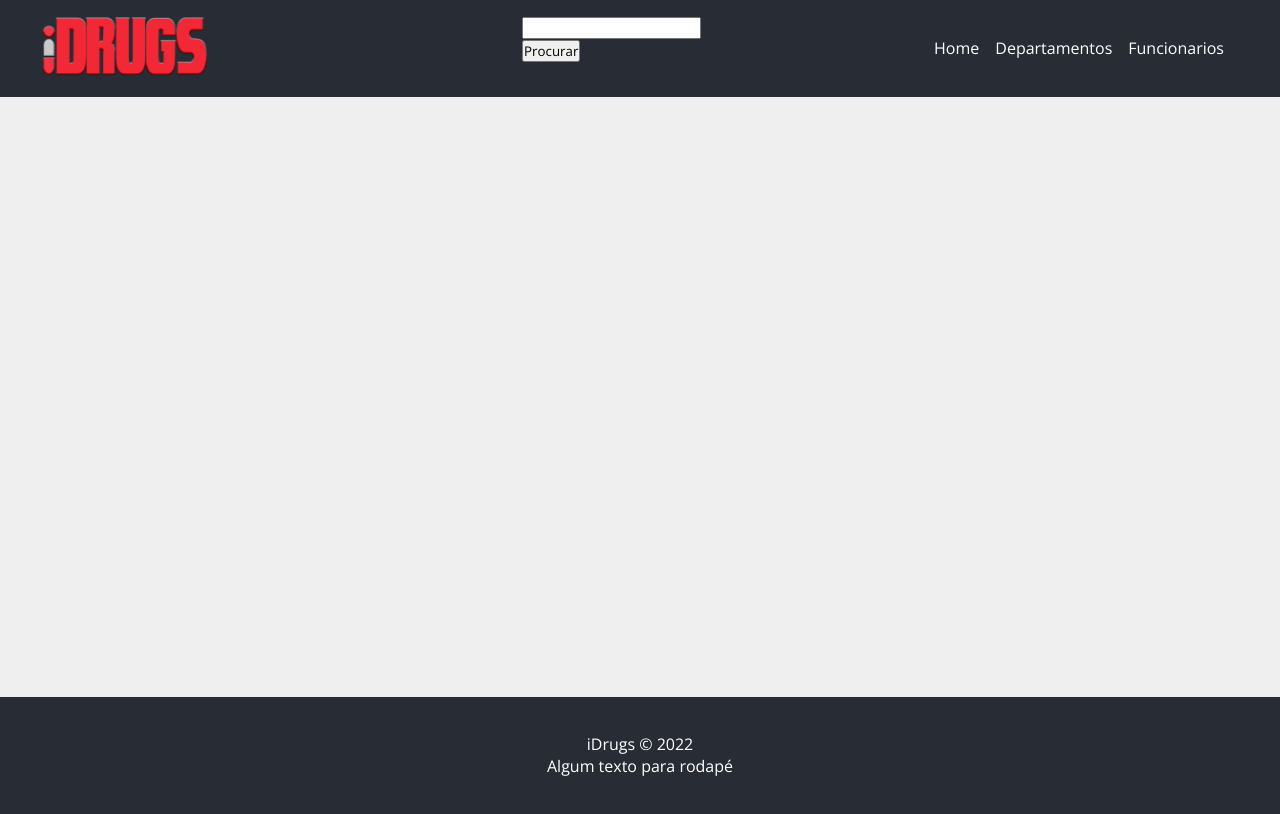
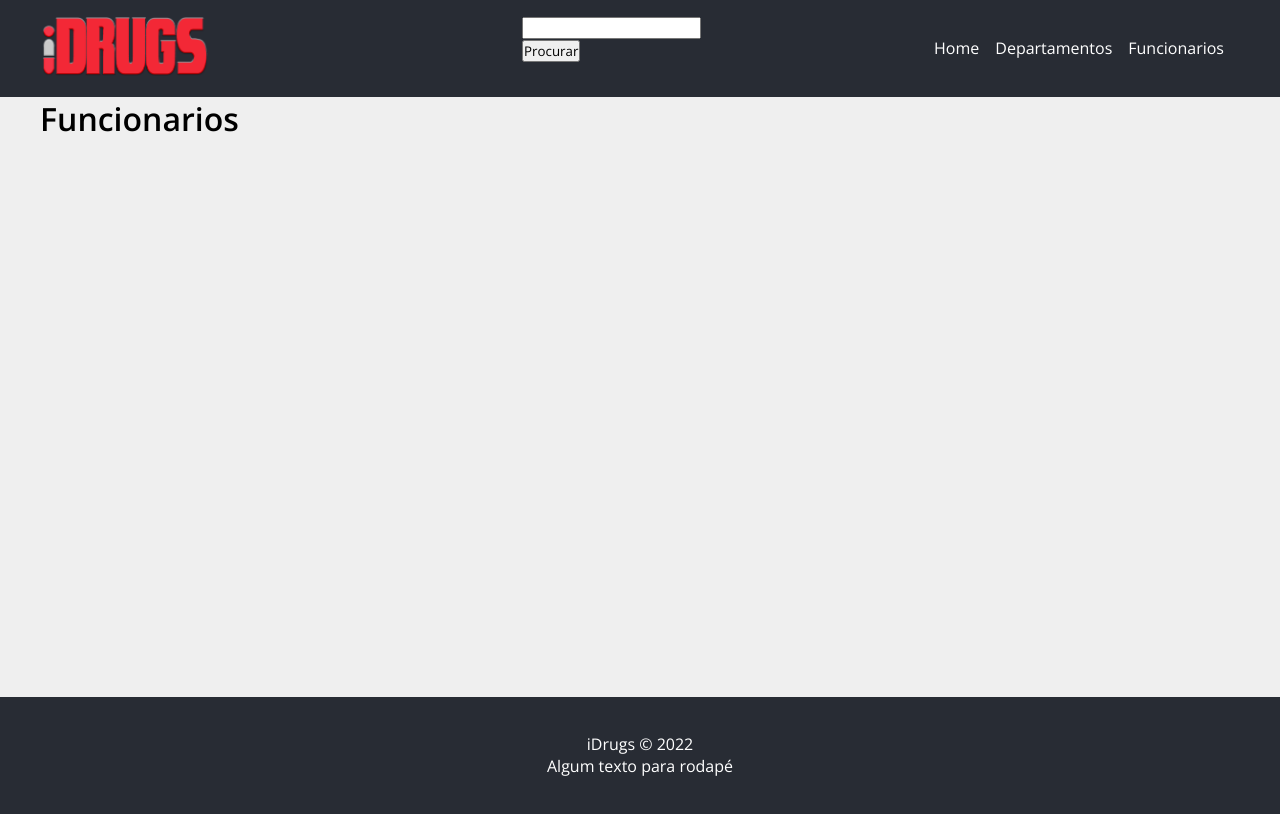
Before and after one commit to S204-Inatel-2022-1/web.idrugs.com, a React (Create React App) app: page /Employees in a window 1280 px wide. Built offline with nearby package versions, Linux system fonts and the light colour scheme.

Commit message:
Att Employees & App

```diff
--- a/src/App.js
+++ b/src/App.js
@@ -20,7 +20,7 @@ function App() {
         <Routes >
           <Route path="/" element={<Home />} />
           <Route path="/Departments" element={<Departments />} />
-          <Route path="/Funcionarios" element={<Employees />} />
+          <Route path="/Employees" element={<Employees />} />
         </Routes>
       </Container>
 
--- a/src/components/pages/Employees.js
+++ b/src/components/pages/Employees.js
@@ -1,5 +1,7 @@
 function Employees() {
-    return <h1>Employees</h1>
+    return (
+        <h1>Funcionarios</h1>
+    )
 }
 
 export default Employees;
```
